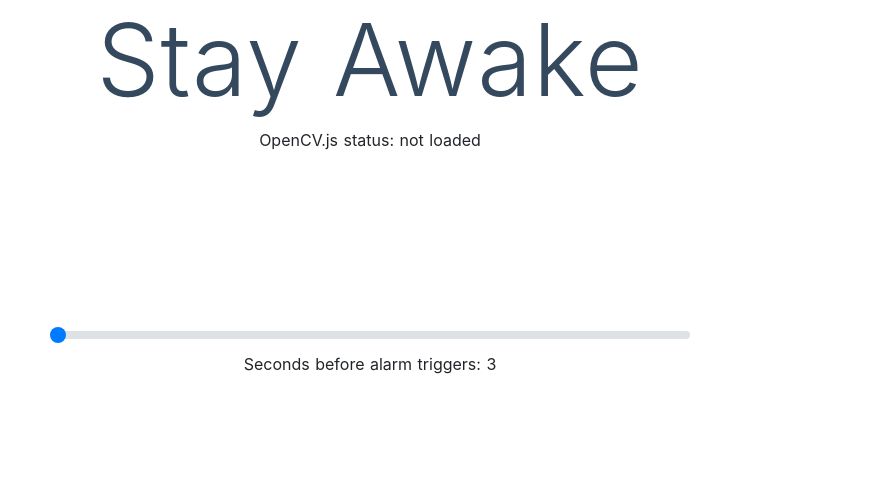
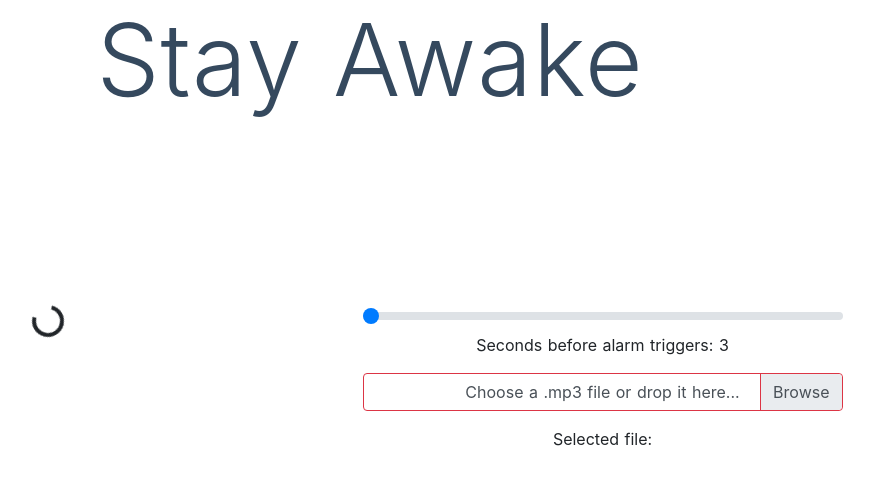
Before and after one commit to cosmatiy88/dont-fall-asleep, a Nuxt app: page / in a window 1280 px wide. Shown: the top 484 px of the page, without its empty margins (270-1144 px from the left). Built offline with nearby package versions, Linux system fonts and the light colour scheme.

Commit message:
OpenCV now crops image before analyzing
Co-Authored-By: Andrew <46986624+AndrewCaylor@users.noreply.github.com>

```diff
--- a/pages/index.vue
+++ b/pages/index.vue
@@ -1,13 +1,15 @@
 <template>
   <div class="container">
-    <div>
     <h1 class="title">
       Stay Awake
     </h1>
-      <p id="status">OpenCV.js status: {{ status }}</p>
 
+    <div class="dashboardContainer">
+      <div>
+        <div v-if="loading" style:><i class="spinner-border"></i></div>
         <canvas id="canvasOutput"></canvas>
-
+      </div>
+      <div style="max-width: 30em; width: 50%">
         <b-form-input
           v-model="soundTriggerTime"
           type="range"
@@ -16,10 +18,29 @@
         ></b-form-input>
         <p>Seconds before alarm triggers: {{ soundTriggerTime / 1000 }}</p>
 
-      <video id="webcam" autoplay playsinline width="640" height="480"></video>
+        <b-form-file
+        accept=".mp3"
+          v-model="file1"
+          :state="Boolean(file1)"
+          placeholder="Choose a .mp3 file or drop it here..."
+          drop-placeholder="Drop file here..."
+        ></b-form-file>
+        <div class="mt-3">Selected file: {{ file1 ? file1.name : "" }}</div>
 
-      <canvas id="canvas" class="d-none"></canvas>
+        <p v-if="timeWithoutSeeingEyes > 0" style="margin-top: 1em">
+          Your eyes have been closed for
+          {{ timeWithoutSeeingEyes / 1000 }} seconds
+        </p>
       </div>
+    </div>
+
+    <video
+      id="webcam"
+      autoplay
+      width="640"
+      height="480"
+      style="display: none"
+    ></video>
   </div>
 </template>
 
@@ -32,10 +53,13 @@ let audio = null;
 export default {
   data() {
     return {
-      status: "not loaded",
+      loading: true,
       soundPlaying: false,
       cvInterval: null,
-      soundTriggerTime: 3000
+      soundTriggerTime: 3000,
+      timeWithoutSeeingEyes: 0,
+      eye_worker: null,
+      file1: null
     };
   },
   head() {
@@ -49,7 +73,6 @@ export default {
           callback: () => {
             this.onOpenCvReady();
             console.log("callback called");
-            this.status = "loaded";
           }
         }
       ]
@@ -57,6 +80,8 @@ export default {
   },
   mounted() {
     video = document.getElementById("webcam");
+    audio = new Audio("SeinfeldTheme.mp3");
+    // this.eye_worker = new Worker("eye_worker.js");
   },
   methods: {
     startCv() {
@@ -68,11 +93,7 @@ export default {
     },
     onOpenCvReady() {
       let utils = new this.Utils("errorMessage"); //use utils class
-      audio = new Audio("SeinfeldTheme.mp3");
-      let processVideo;
       cv.onRuntimeInitialized = () => {
-        //initializing open cv variables
-
         navigator.mediaDevices
           .getUserMedia({ video: true })
           .then(stream => {
@@ -95,24 +116,47 @@ export default {
       const src = new cv.Mat(video.height, video.width, cv.CV_8UC4);
 
       const gray = new cv.Mat();
+
+      let cropped = new cv.Mat();
+      const resized = new cv.Mat();
+
       const faces = new cv.RectVector();
       const eyes = new cv.RectVector();
       const faceCascade = new cv.CascadeClassifier();
       const eyeCascade = new cv.CascadeClassifier();
 
       const msize = new cv.Size(0, 0);
+      const dsize = new cv.Size(300, 300);
+
+      let rect;
+
+      let border;
+      if (video.width > video.height) {
+        border = video.width - video.height;
+
+        console.log(border);
+        rect = new cv.Rect(border, 0, video.width - border, video.height);
+      } else {
+        console.log(border);
+
+        border = video.height - video.width;
+        rect = new cv.Rect(0, border, video.width, video.height - border);
+      }
 
       faceCascade.load(faceCascadeFile);
       eyeCascade.load(eyeCascadeFile);
-
-      let timeWithoutSeeingEyes = 0;
 
       let processVideo = () => {
         let begin = Date.now();
         // start processing.
 
         cap.read(src);
-        cv.cvtColor(src, gray, cv.COLOR_RGBA2GRAY, 0);
+
+        cropped = src.roi(rect);
+
+        cv.resize(cropped, resized, dsize, 0, 0, cv.INTER_AREA);
+
+        cv.cvtColor(resized, gray, cv.COLOR_RGBA2GRAY, 0);
 
         let eyesMax = 0;
 
@@ -122,15 +166,36 @@ export default {
         // Draws rectangles around the face
         for (let i = 0; i < faces.size(); ++i) {
           let roiGray = gray.roi(faces.get(i));
-          let roiSrc = src.roi(faces.get(i));
+          let roiSrc = resized.roi(faces.get(i));
           let point1 = new cv.Point(faces.get(i).x, faces.get(i).y);
           let point2 = new cv.Point(
             faces.get(i).x + faces.get(i).width,
             faces.get(i).y + faces.get(i).height
           );
-          cv.rectangle(src, point1, point2, [255, 0, 0, 255]);
+          cv.rectangle(resized, point1, point2, [255, 0, 0, 255]);
 
-          //running the model to detect the eyes
+          // this.eye_worker.onmessage = e => {
+          //   eyes = e.data;
+          //   console.log("Message received from worker");
+          //   //draw rectangles around the eyes
+          //   for (let j = 0; j < eyes.size(); ++j) {
+          //     let point1 = new cv.Point(eyes.get(j).x, eyes.get(j).y);
+          //     let point2 = new cv.Point(
+          //       eyes.get(j).x + eyes.get(j).width,
+          //       eyes.get(j).y + eyes.get(j).height
+          //     );
+          //     cv.rectangle(roiSrc, point1, point2, [0, 0, 255, 255]);
+          //   }
+
+          //   if (eyesMax < eyes.size()) eyesMax = eyes.size();
+
+          //   roiGray.delete();
+          //   roiSrc.delete();
+          // };
+
+          // this.eye_worker.postMessage(roiGray);
+
+          // //running the model to detect the eyes
           eyeCascade.detectMultiScale(roiGray, eyes);
 
           //draw rectangles around the eyes
@@ -152,27 +217,30 @@ export default {
         let processingTimeMillis = Date.now() - begin;
 
         if (eyesMax == 0) {
-          timeWithoutSeeingEyes += processingTimeMillis;
+          this.timeWithoutSeeingEyes += processingTimeMillis;
         } else {
-          timeWithoutSeeingEyes = 0;
+          this.timeWithoutSeeingEyes = 0;
         }
 
-        console.log(timeWithoutSeeingEyes);
+        console.log(this.timeWithoutSeeingEyes);
 
-        if (timeWithoutSeeingEyes > this.soundTriggerTime) {
+        if (this.timeWithoutSeeingEyes > this.soundTriggerTime) {
           if (!this.soundPlaying) {
             this.soundPlaying = true;
             audio.currentTime = 0;
             audio.play();
-            console.log("Playing audioo");
+            console.log("Playing audio");
           }
         } else {
           this.soundPlaying = false;
           audio.pause();
         }
 
+        //setting loading here because it takes a while for the process to run the first time
+        this.loading = false;
+
         // Draws cv output (src) onto id="canvasOutput"
-        cv.imshow("canvasOutput", src);
+        cv.imshow("canvasOutput", resized);
       };
 
       // start processing the video
@@ -330,6 +398,7 @@ export default {
   justify-content: center;
   align-items: center;
   text-align: center;
+  flex-direction: column;
 }
 
 .title {
@@ -340,6 +409,8 @@ export default {
   font-size: 100px;
   color: #35495e;
   letter-spacing: 1px;
+  position: absolute;
+  top: 0;
 }
 
 .subtitle {
@@ -353,4 +424,16 @@ export default {
 .links {
   padding-top: 15px;
 }
+
+#canvasOutput {
+  // transform: scale(1.5);
+  // margin: 20%;
+}
+
+.dashboardContainer {
+  display: flex;
+  flex-direction: row;
+  justify-content: space-around;
+  width: 100%;
+}
 </style>
```
Also changed, not shown: static/eye_worker.js (added, +13 -0 lines). Lines whose indentation alone changed are shown as unchanged.
